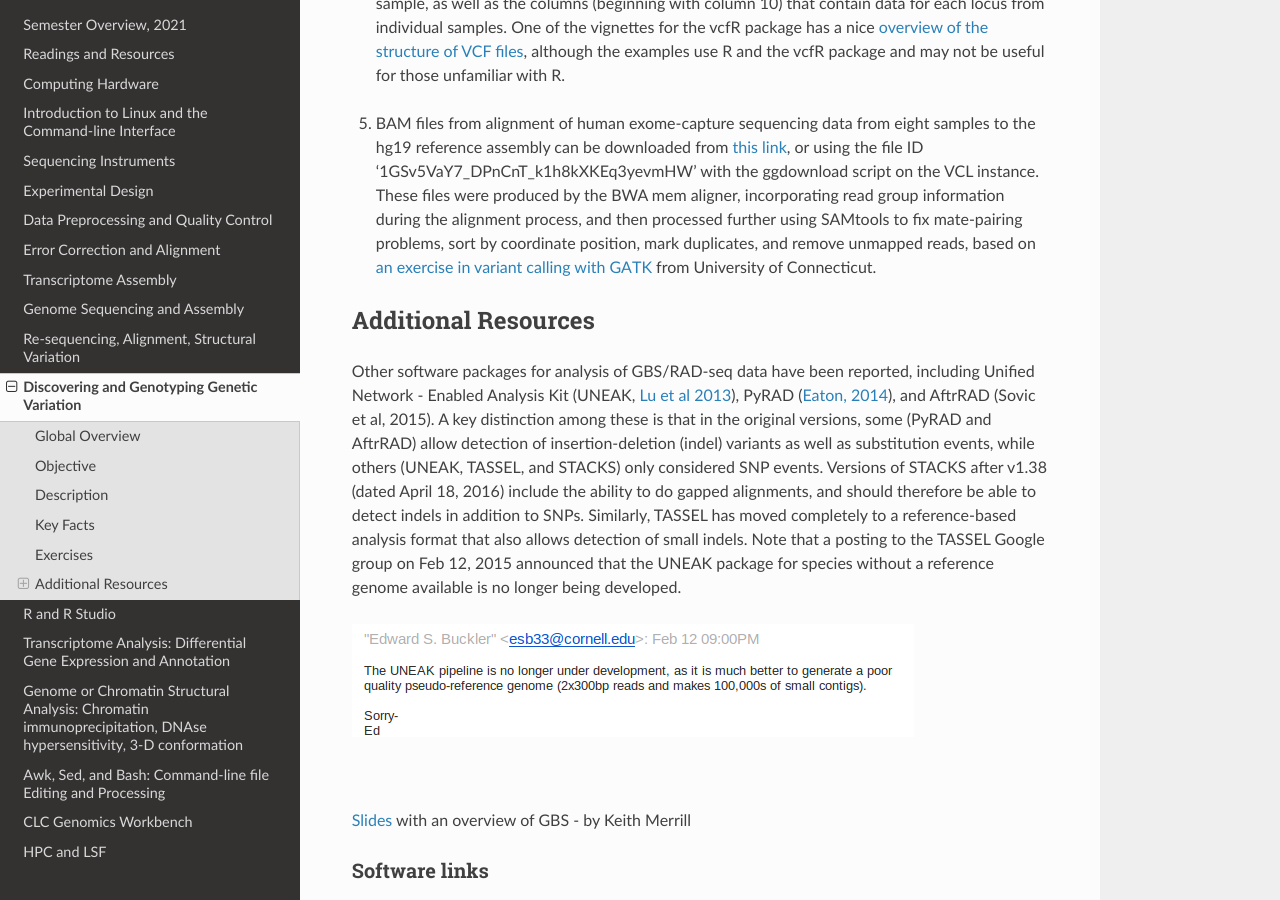
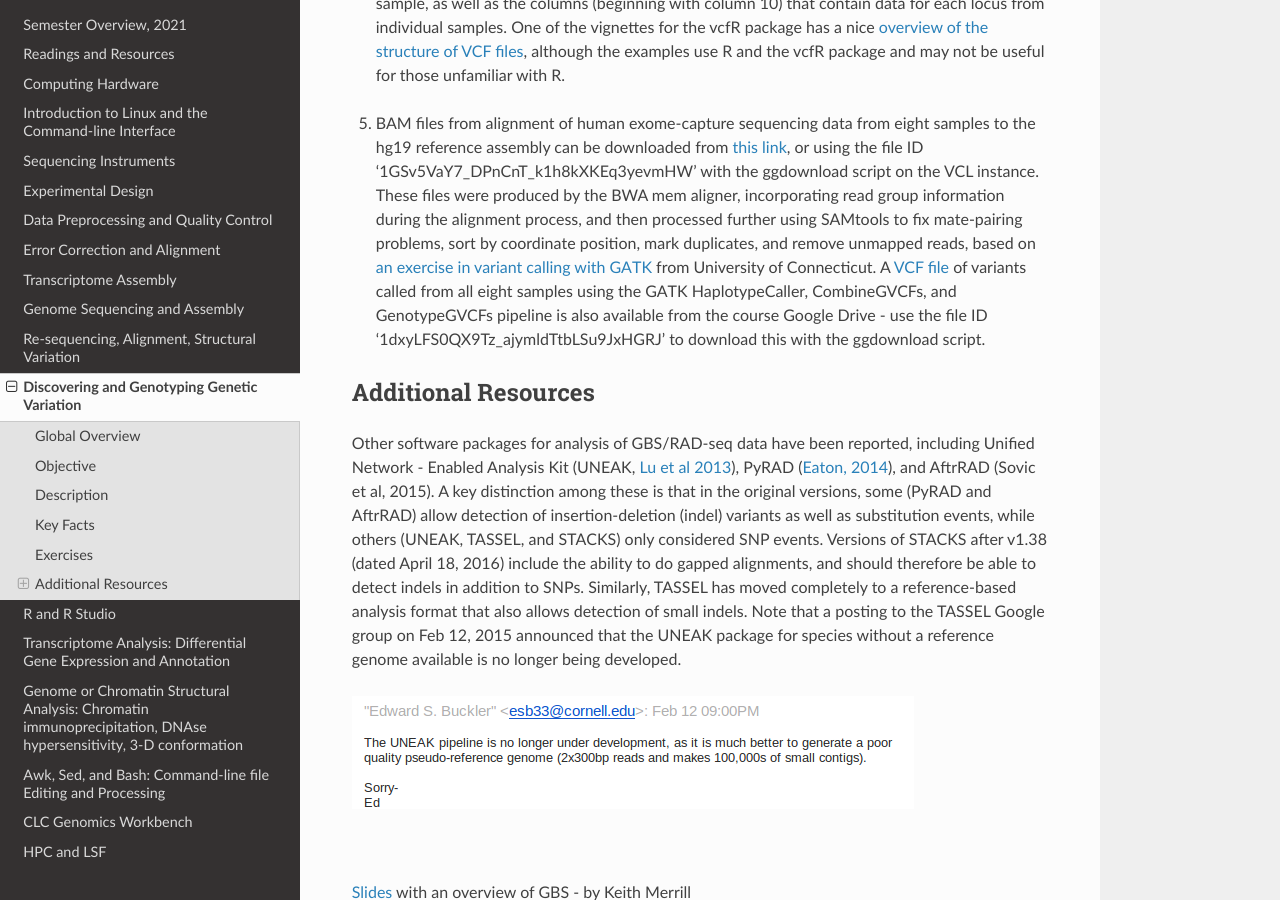
Before and after one commit to rwhetten/DeepSeqAnalysis, a Sphinx documentation site: the page built from docs/source/genotyping.rst, in a window 1280 px wide and 900 px high, scrolled down 3406 px. Built offline with Sphinx 7.4.7 and the Read the Docs theme 2.0.0, drawn with Linux system fonts in a browser that asks for light colours; some of the changed text lies outside the part shown.

Commit message:
Update genotyping.rst

```diff
--- a/docs/source/genotyping.rst
+++ b/docs/source/genotyping.rst
@@ -71,7 +71,7 @@ The `RADseq.tgz <https://drive.google.com/open?id=1b8vlLQAhK6lQtACplqu0lEe2y-xXF
 
 \
 
-5.	BAM files from alignment of human exome-capture sequencing data from eight samples to the hg19 reference assembly can be downloaded from `this link <https://drive.google.com/file/d/1GSv5VaY7_DPnCnT_k1h8kXKEq3yevmHW>`_, or using the file ID '1GSv5VaY7_DPnCnT_k1h8kXKEq3yevmHW' with the ggdownload script on the VCL instance. These files were produced by the BWA mem aligner, incorporating read group information during the alignment process, and then processed further using SAMtools to fix mate-pairing problems, sort by coordinate position, mark duplicates, and remove unmapped reads, based on `an exercise in variant calling with GATK <https://github.com/CBC-UCONN/Variant_Detection_GATK>`_ from University of Connecticut.
+5.	BAM files from alignment of human exome-capture sequencing data from eight samples to the hg19 reference assembly can be downloaded from `this link <https://drive.google.com/file/d/1GSv5VaY7_DPnCnT_k1h8kXKEq3yevmHW>`_, or using the file ID '1GSv5VaY7_DPnCnT_k1h8kXKEq3yevmHW' with the ggdownload script on the VCL instance. These files were produced by the BWA mem aligner, incorporating read group information during the alignment process, and then processed further using SAMtools to fix mate-pairing problems, sort by coordinate position, mark duplicates, and remove unmapped reads, based on `an exercise in variant calling with GATK <https://github.com/CBC-UCONN/Variant_Detection_GATK>`_ from University of Connecticut. A `VCF file <https://drive.google.com/file/d/1dxyLFS0QX9Tz_ajymldTtbLSu9JxHGRJ>`_ of variants called from all eight samples using the GATK HaplotypeCaller, CombineGVCFs, and GenotypeGVCFs pipeline is also available from the course Google Drive - use the file ID '1dxyLFS0QX9Tz_ajymldTtbLSu9JxHGRJ' to download this with the ggdownload script.
 
 Additional Resources
 ********************
```
Also changed, not shown: other parts of docs/source/genotyping.rst (+1 -1 lines).
